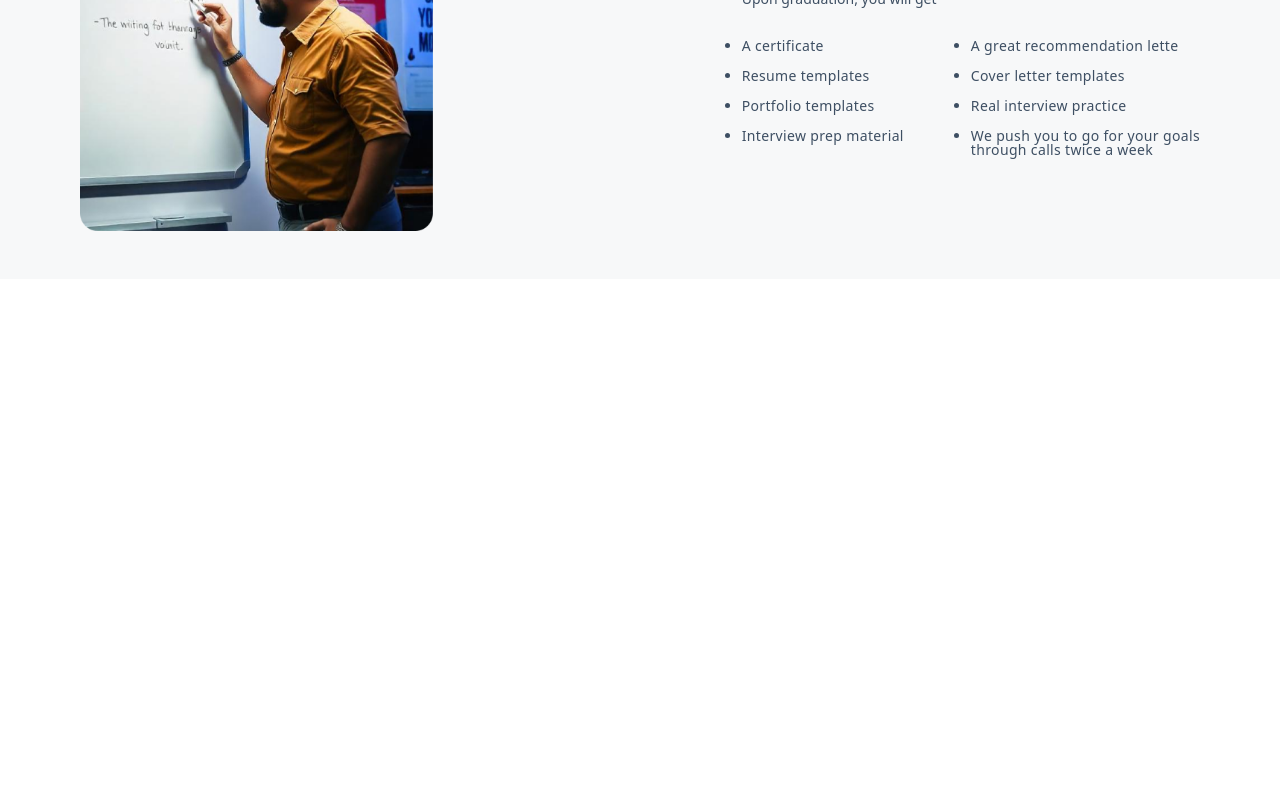
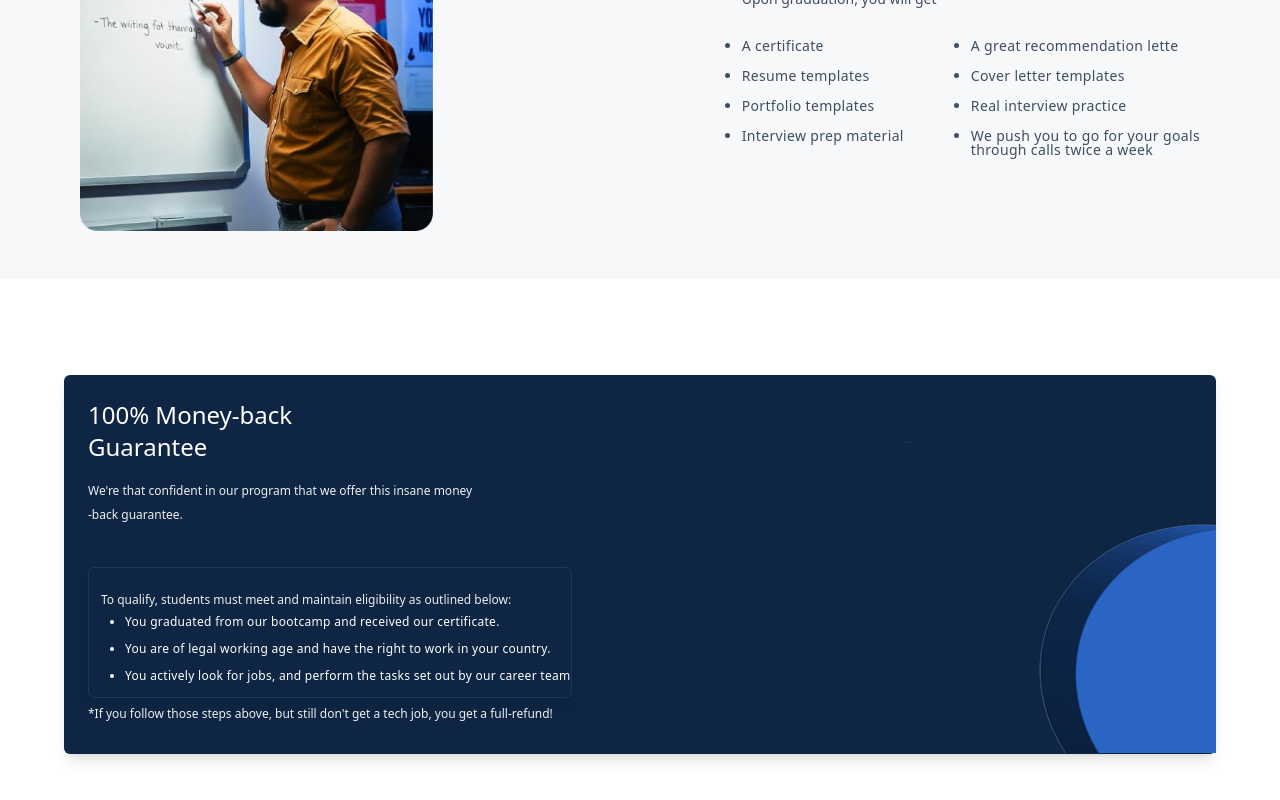
Before and after one commit to HaiderAbas/learnSide, a Next.js app: page / in a window 1280 px wide. Shown: the part 4190-4990 px from the top of the page. Before the commit the page ends 4469 px from the top, so only its background shows below. Built offline with nearby package versions, Linux system fonts and the light colour scheme.

Commit message:
Money_Back section Completed

```diff
--- /dev/null
+++ b/app/components/MoneyBack.jsx
@@ -0,0 +1,35 @@
+import React from 'react'
+import money_back from "@/public/images/money_back.png"
+import Image from 'next/image'
+const MoneyBack = () => {
+    return (
+        <div className='bg-white py-14'>
+            <div className="relative bg-[#0E2644] p-6 rounded-md shadow-lg max-w-6xl mt-10 mx-auto">
+                <h3 className="text-white text-2xl font-medium mb-4">100% Money-back <br /> Guarantee</h3>
+                <p className='font-inter text-[#EEEEEE] font-normal text-[12px] leading-6 tracking-[0%]'>
+                    We're that confident in our program that we offer this insane money <br />
+                    -back guarantee.</p>
+                <div className='flex flex-col justify-start items-start'>
+                    <div className='bg-[#0E2644] py-4 pl-3 border border-[#19395F] rounded-md shadow-lg max-w-[575px] mt-10'>
+                        <p className='font-inter text-[#EEEEEE] font-normal text-[12px] leading-8 tracking-[0%]'>
+                            To qualify, students must meet and maintain eligibility as outlined below:
+                        </p>
+                        <ul className="list-disc pl-6 text-white space-y-4 font-inter font-normal text-[12px] leading-[11px] tracking-wide">
+                            <li>You graduated from our bootcamp and received our certificate.</li>
+                            <li>You are of legal working age and have the right to work in your country.</li>
+                            <li>You actively look for jobs, and perform the tasks set out by our career team</li>
+                        </ul>
+                    </div>
+                </div>
+
+                <p className='font-inter text-[#EEEEEE] font-normal text-[12px] leading-8 tracking-[0%]'>
+                    *If you follow those steps above, but still don't get a tech job, you get a full-refund!</p>
+
+                <Image src={money_back} alt="money_back" className="absolute right-0 bottom-0 sm:top-[314px] lg:top-[66px] max-w-[67px] max-h-[67px] md:max-w-[100px] md:max-h-[100px] lg:max-w-[312px] lg:max-h-[312px]" />
+
+            </div>
+        </div>
+    )
+}
+
+export default MoneyBack
--- a/app/page.js
+++ b/app/page.js
@@ -4,6 +4,7 @@ import Cohorts from "./components/Cohorts";
 import AboutFounder from "./components/Founder";
 import Hero from "./components/HeroSction";
 import Hours from "./components/Hours";
+import MoneyBack from "./components/MoneyBack";
 import TeachingMethod from "./components/TeachingMethod";
 
 export default function Home() {
@@ -16,6 +17,7 @@ export default function Home() {
       <Bootcamp/>
       <Bonuses />
       <TeachingMethod/>
+      <MoneyBack/>
     </>
   )
 }
```
Also changed, not shown: public/images/money_back.png (added).
